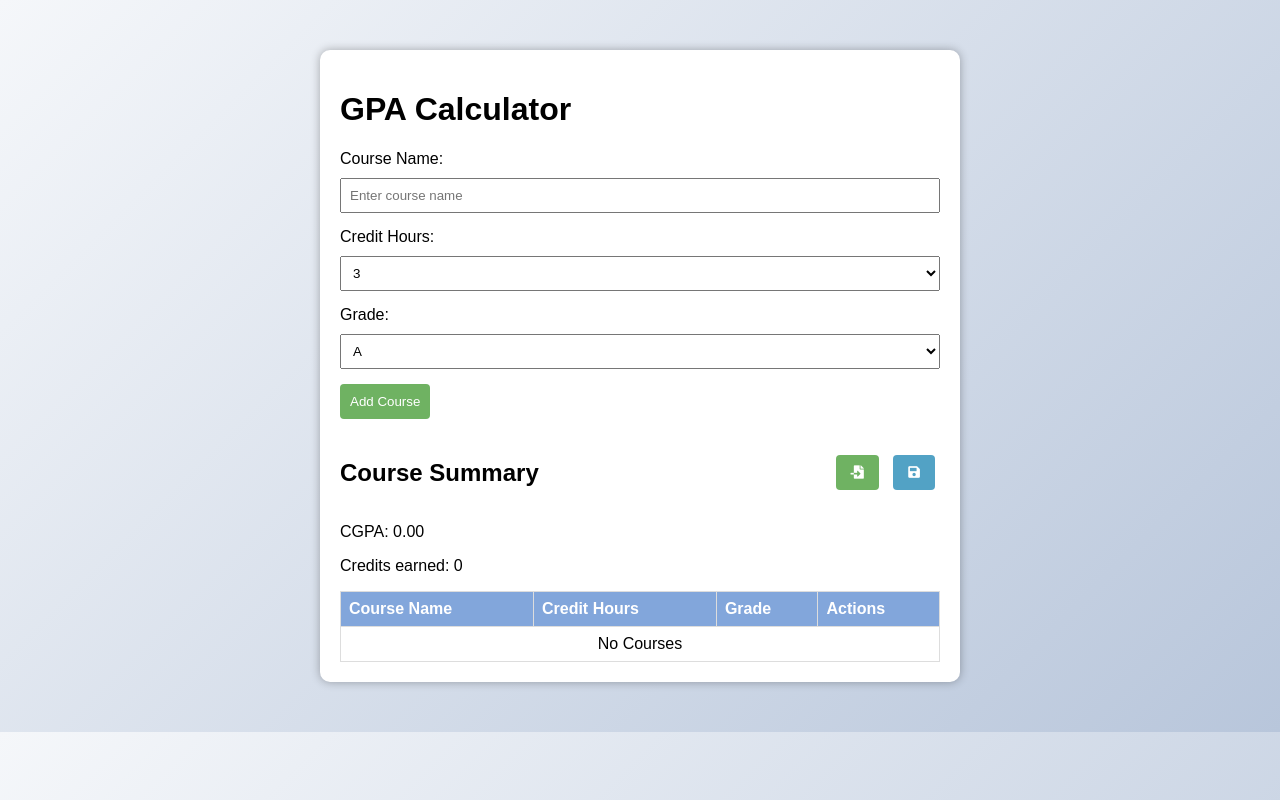
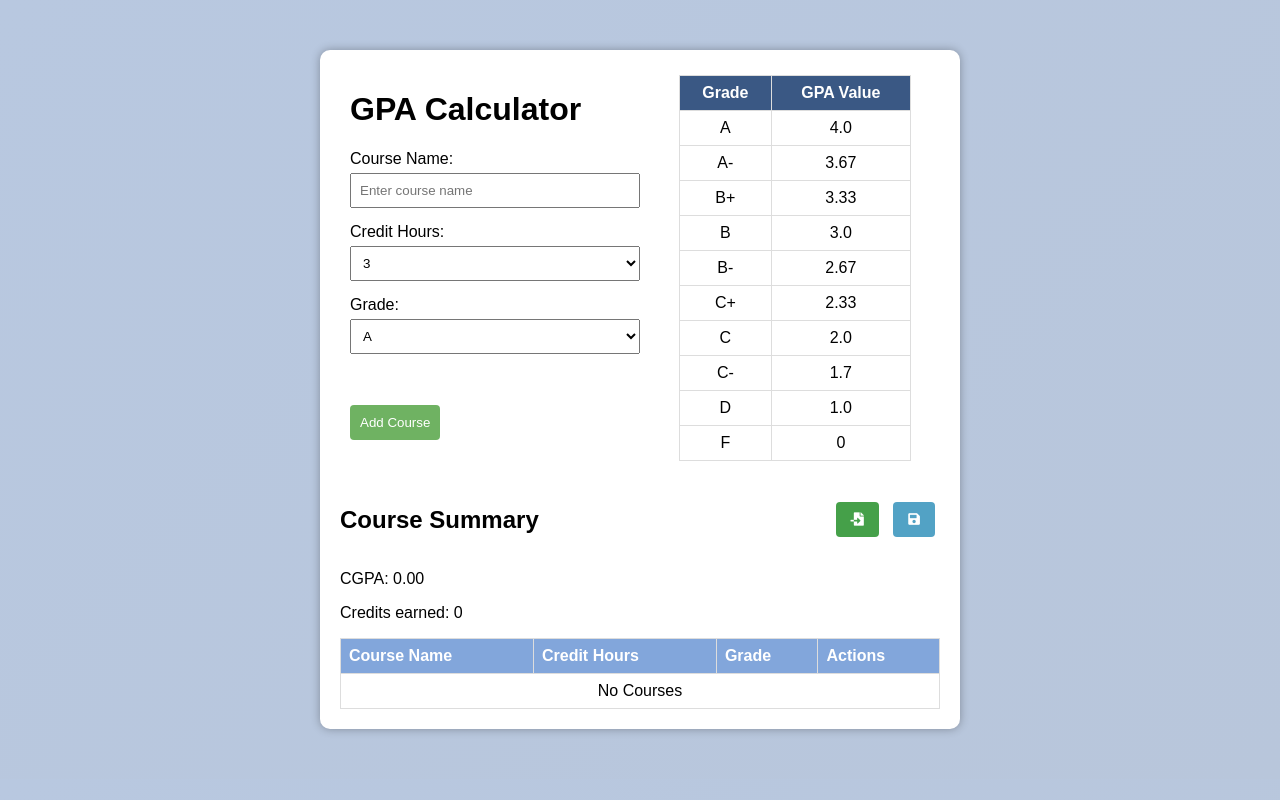
Before and after one commit to sothengski/GPA_Calculator_Web, a plain HTML site: page index.html in a window 1280 px wide. Drawn offline with Linux system fonts and the light colour scheme.

Commit message:
update CSS style

```diff
--- a/index.html
+++ b/index.html
@@ -12,14 +12,21 @@
   </head>
   <body>
     <div class="container">
+      <!-- Two-Column Input Container -->
+      <div class="input-container">
+        <!-- Left Column - Course Name Input -->
+        <div class="input-group">
           <h1>GPA Calculator</h1>
-
-      <div class="input-container">
+          <div>
             <label for="courseName">Course Name:</label>
-        <input type="text" id="courseName" placeholder="Enter course name" />
+            <input
+              type="text"
+              id="courseName"
+              placeholder="Enter course name"
+            />
           </div>
 
-      <div class="input-container">
+          <div>
             <label for="credit">Credit Hours:</label>
             <select id="credit">
               <option value="1">1</option>
@@ -31,24 +38,80 @@
             </select>
           </div>
 
-      <div class="input-container">
+          <div>
             <label for="grade">Grade:</label>
             <select id="grade">
               <option value="4.0" selected>A</option>
-          <option value="3.7">A-</option>
-          <option value="3.3">B+</option>
+              <option value="3.67">A-</option>
+              <option value="3.33">B+</option>
               <option value="3.0">B</option>
-          <option value="2.7">B-</option>
-          <option value="2.3">C+</option>
+              <option value="2.67">B-</option>
+              <option value="2.33">C+</option>
               <option value="2.0">C</option>
-          <option value="1.7">C-</option>
-          <option value="1.3">D+</option>
+              <option value="1.67">C-</option>
               <option value="1.0">D</option>
               <option value="0.0">F</option>
             </select>
           </div>
+          <Br></Br>
+          <button id="addButton" onclick="addCourse()">Add Course</button>
+        </div>
 
-      <button id="addButton" onclick="addCourse()">Add Course</button>
+        <!-- Right Column - Credit Hours and Grade Input -->
+        <div class="input-group">
+          <table id="GPAScaleTable">
+            <thead>
+              <tr>
+                <th>Grade</th>
+                <th>GPA Value</th>
+              </tr>
+            </thead>
+            <tbody>
+              <tr>
+                <td>A</td>
+                <td>4.0</td>
+              </tr>
+              <tr>
+                <td>A-</td>
+                <td>3.67</td>
+              </tr>
+              <tr>
+                <td>B+</td>
+                <td>3.33</td>
+              </tr>
+              <tr>
+                <td>B</td>
+                <td>3.0</td>
+              </tr>
+              <tr>
+                <td>B-</td>
+                <td>2.67</td>
+              </tr>
+              <tr>
+                <td>C+</td>
+                <td>2.33</td>
+              </tr>
+              <tr>
+                <td>C</td>
+                <td>2.0</td>
+              </tr>
+              <tr>
+                <td>C-</td>
+                <td>1.7</td>
+              </tr>
+              <tr>
+                <td>D</td>
+                <td>1.0</td>
+              </tr>
+              <tr>
+                <td>F</td>
+                <td>0</td>
+              </tr>
+              <!-- Add more rows for other grades and scales -->
+            </tbody>
+          </table>
+        </div>
+      </div>
 
       <!-- <div id="courseList"> -->
       <!-- Course list will be displayed here -->
--- a/styles.css
+++ b/styles.css
@@ -2,7 +2,7 @@ body {
   font-family: Arial, sans-serif;
   /* background-color: #f4f4f4; */
   background-color: #b8c6db;
-  background-image: linear-gradient(315deg, #b8c6db 0%, #f5f7fa 100%);
+  background-image: linear-gradient(315deg, #b8c6db 0%, #b8c8e0 100%);
   /* display: flex; */
   align-items: center;
   justify-content: center;
@@ -13,6 +13,9 @@ body {
 }
 
 .container {
+  display: flex;
+  flex-direction: column;
+  /* align-items: center; */
   max-width: 600px;
   margin: 50px auto;
   background-color: #fff;
@@ -24,11 +27,37 @@ body {
 
 .input-container {
   margin-bottom: 15px;
+  display: flex;
+  justify-content: space-between;
+  /* width: 90%; */
+}
+
+.input-group {
+  margin-left: 10px;
+  width: 65%; /* Adjust the width as needed */
+}
+
+#GPAScaleTable {
+  width: 80%;
+  border-collapse: collapse;
+  margin: 5px auto;
+}
+
+#GPAScaleTable th,
+#GPAScaleTable td {
+  border: 1px solid #ddd;
+  padding: 8px;
+  text-align: center;
+}
+
+#GPAScaleTable th {
+  background-color: #3a5884;
+  color: white;
 }
 
 label {
   display: block;
-  margin-bottom: 5px;
+  /* margin-bottom: 2px; */
 }
 
 input,
@@ -37,6 +66,7 @@ select {
   padding: 8px;
   box-sizing: border-box;
   margin-top: 5px;
+  margin-bottom: 15px;
 }
 
 button {
@@ -52,11 +82,6 @@ button:hover {
   background-color: #45a049;
 }
 
-#courseSummary {
-  margin-top: 20px;
-  position: relative;
-}
-
 .summary-header {
   display: flex;
   justify-content: space-between;
@@ -68,16 +93,33 @@ button:hover {
   margin-left: 10px;
 }
 
-button#saveButton {
-  background-color: #52a2c5;
+#courseSummary {
+  margin-top: 5px;
+}
+
+#courseSummary button {
   /* display: flex; */
   justify-content: center;
   align-items: center;
+  /* background-color: #cd7c57; */
   color: white;
   border: none;
   /* padding: 10px 10px; */
   cursor: pointer;
   margin: 5px; /* Center the buttons */
+}
+
+#courseSummary button i {
+  margin-right: 5px;
+  margin-left: 5px;
+}
+
+button#saveButton {
+  background-color: #52a2c5;
+}
+
+button#importButton {
+  background-color: #45a049;
 }
 
 #courseList {
@@ -97,33 +139,10 @@ button#saveButton {
   margin-top: 10px;
 }
 
-/* (Your existing CSS styles remain the same) */
-
-#courseSummary {
-  margin-top: 20px;
-}
-
-#courseSummary button {
-  /* display: flex; */
-  justify-content: center;
-  align-items: center;
-  /* background-color: #cd7c57; */
-  color: white;
-  border: none;
-  /* padding: 10px 10px; */
-  cursor: pointer;
-  margin: 5px; /* Center the buttons */
-}
-
-#courseSummary button i {
-  margin-right: 5px;
-  margin-left: 5px;
-}
-
 #courseTable {
   width: 100%;
   border-collapse: collapse;
-  margin-top: 10px;
+  margin-top: 5px;
 }
 
 #courseTable th,
@@ -154,7 +173,7 @@ button#saveButton {
   border: none;
   /* padding: 10px 10px; */
   cursor: pointer;
-  margin: 5px; /* Center the buttons */
+  margin: 1px; /* Center the buttons */
 }
 
 #courseTable button i {
```
Lines whose indentation alone changed are shown as unchanged.
